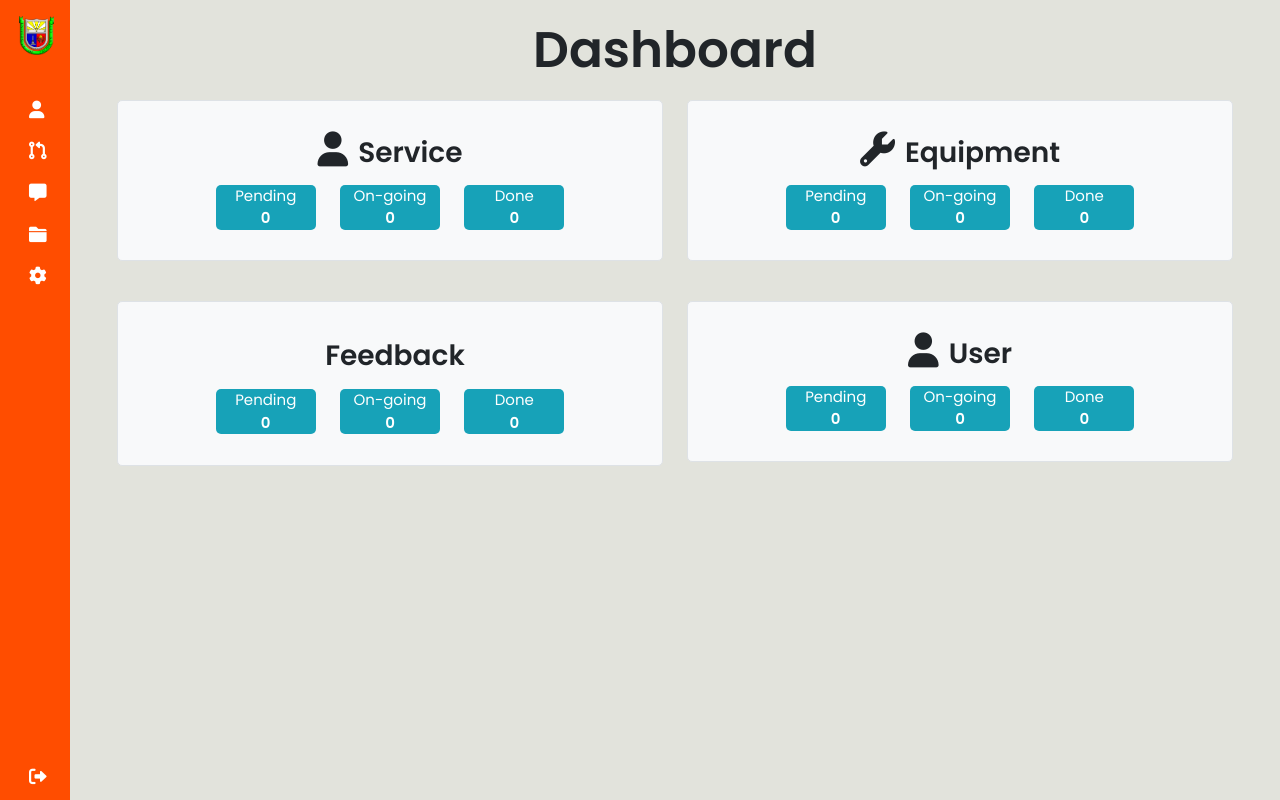
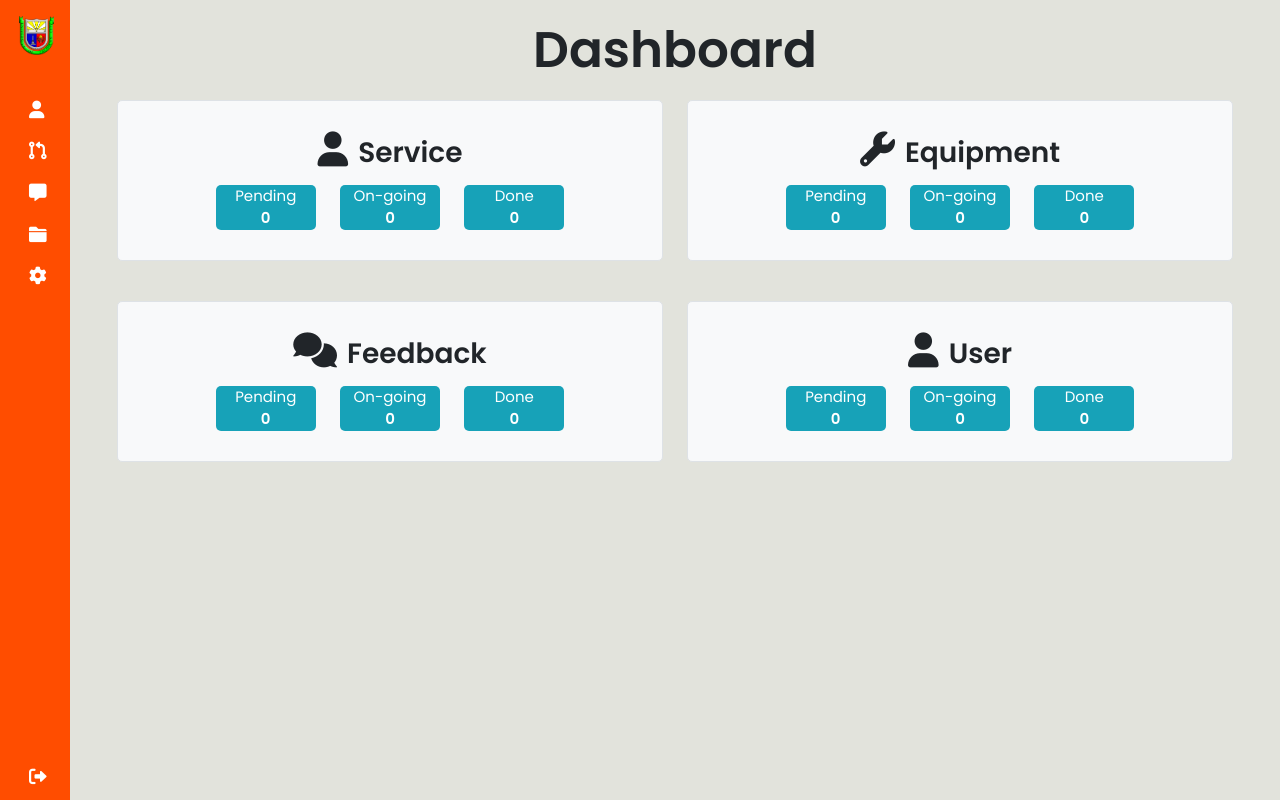
Before and after one commit to BlueDyab/MIS-HELP-DESK, a PHP site: page /Admin/Admin.php in a window 1280 px wide. Run offline with PHP 8.4, Linux system fonts and the light colour scheme.

Commit message:
3/19/24 11:59pm

```diff
--- a/MIS/Admin/Admin.php
+++ b/MIS/Admin/Admin.php
@@ -168,7 +168,7 @@
                         </div>
                         <div class="col-md-6">
                             <div class="main-box text-center ">
-                                <h3><i class="lni lni-support"></i>Feedback</h3>
+                                <h3><i class="fa-solid fa-comments"></i>Feedback</h3>
                                 <div class="small-box"></i>Pending<br><span id="pendingCount">0</span></div>
                                 <div class="small-box">On-going<br><span id="ongoingCount">0</span></div>
                                 <div class="small-box">Done<br><span id="doneCount">0</span></div>
```
